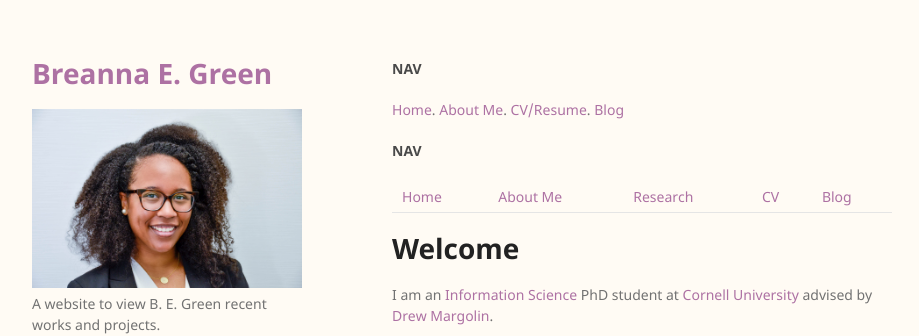
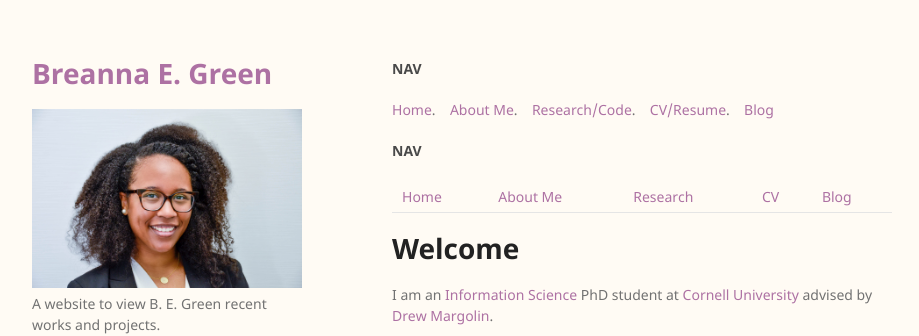
Before and after one commit to bregreen/bregreen.github.io, a Jekyll site: the page built from index.md, in a window 1280 px wide and 1041 px high. Shown: the top 336 px of the window, without its empty margins (178-1097 px from the left). Built offline with Jekyll 4.4.1, drawn with Linux system fonts in a browser that asks for light colours; nearby versions of some CDN libraries.

Commit message:
Update default.html

```diff
--- a/_layouts/default.html
+++ b/_layouts/default.html
@@ -80,7 +80,7 @@
       <section>
 
       <h4>NAV</h4>
-      <p class="view"><a href="https://bregreen.github.io/index.html">Home</a>.  <a href="https://bregreen.github.io/about.html">About Me</a>.  <a href="https://bregreen.github.io/cv.html">CV/Resume</a>.  <a href="https://bregreen.github.io/blog.html">Blog</a></p>
+      <p class="view"><a href="https://bregreen.github.io/index.html">Home</a>. &ensp; <a href="https://bregreen.github.io/about.html">About Me</a>. &ensp; <a href="https://bregreen.github.io/research.html">Research/Code</a>. &ensp; <a href="https://bregreen.github.io/cv.html">CV/Resume</a>. &ensp; <a href="https://bregreen.github.io/blog.html">Blog</a></p>
 
 
       {{ content }}
```
